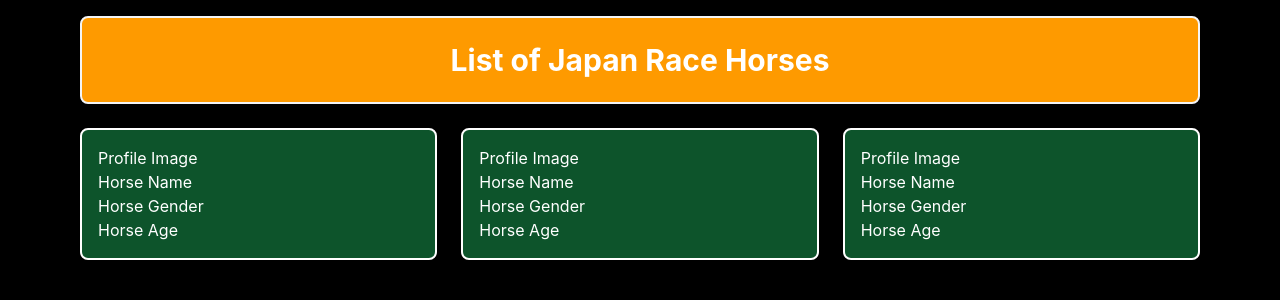
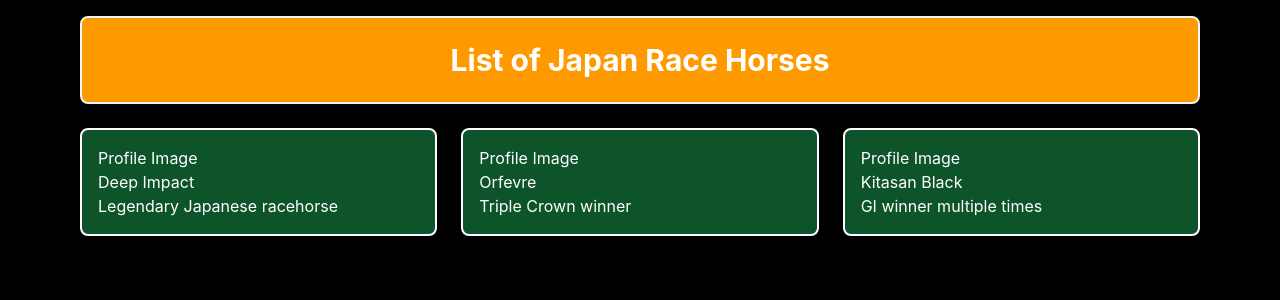
Before and after one commit to Re-Brain/react-refresh-I, a React (Vite) app: page / in a window 1280 px wide. Shown: the top 300 px of the page. Built offline with nearby package versions, Linux system fonts and the light colour scheme.

Commit message:
Figure out how to put an profile image

```diff
--- a/src/App.tsx
+++ b/src/App.tsx
@@ -1,4 +1,5 @@
 import Card from './components/Card.tsx'
+import horses from './data/horse.tsx'
 
 function App() {
   return (
@@ -9,11 +10,10 @@ function App() {
         </header>
 
         <div className="mt-6 grid grid-cols-1 md:grid-cols-2 lg:grid-cols-3 gap-6">
-          <Card />
-          <Card />
-          <Card />
+          {horses.map((horse) => (
+            <Card key={horse.id} name={horse.name} title={horse.title} age={horse.age} />
+          ))}
         </div>
-
       </div>
     </div>
   )
--- a/src/components/Card.tsx
+++ b/src/components/Card.tsx
@@ -1,15 +1,16 @@
-function Card() {
+type CardProps = {
+  name: string
+  title: string
+}
+
+function Card({ name, title }: CardProps) {
   return (
     <div className="border-2 border-gray p-4 rounded-lg bg-green-900">
-
-      <div className="">
-        Profile Image
-      </div>
+      <div className="">Profile Image</div>
 
       <div className="text-left">
-        <h2 className="">Horse Name</h2>
-        <h2 className="">Horse Gender</h2>
-        <h2 className="">Horse Age</h2>
+        <h2 className="">{name}</h2>
+        <h2 className="">{title}</h2>
       </div>
     </div>
   )
--- /dev/null
+++ b/src/data/horse.tsx
@@ -0,0 +1,7 @@
+const horses = [
+  { id: 1, name: "Deep Impact", title: "Legendary Japanese racehorse"},
+  { id: 2, name: "Orfevre", title: "Triple Crown winner"},
+  { id: 3, name: "Kitasan Black", title: "GI winner multiple times"},
+]
+
+export default horses
```
Also changed, not shown: public/horses/deep_impact.jpg__760x480_q85_crop_subsampling-2_upscale.jpg (added).
